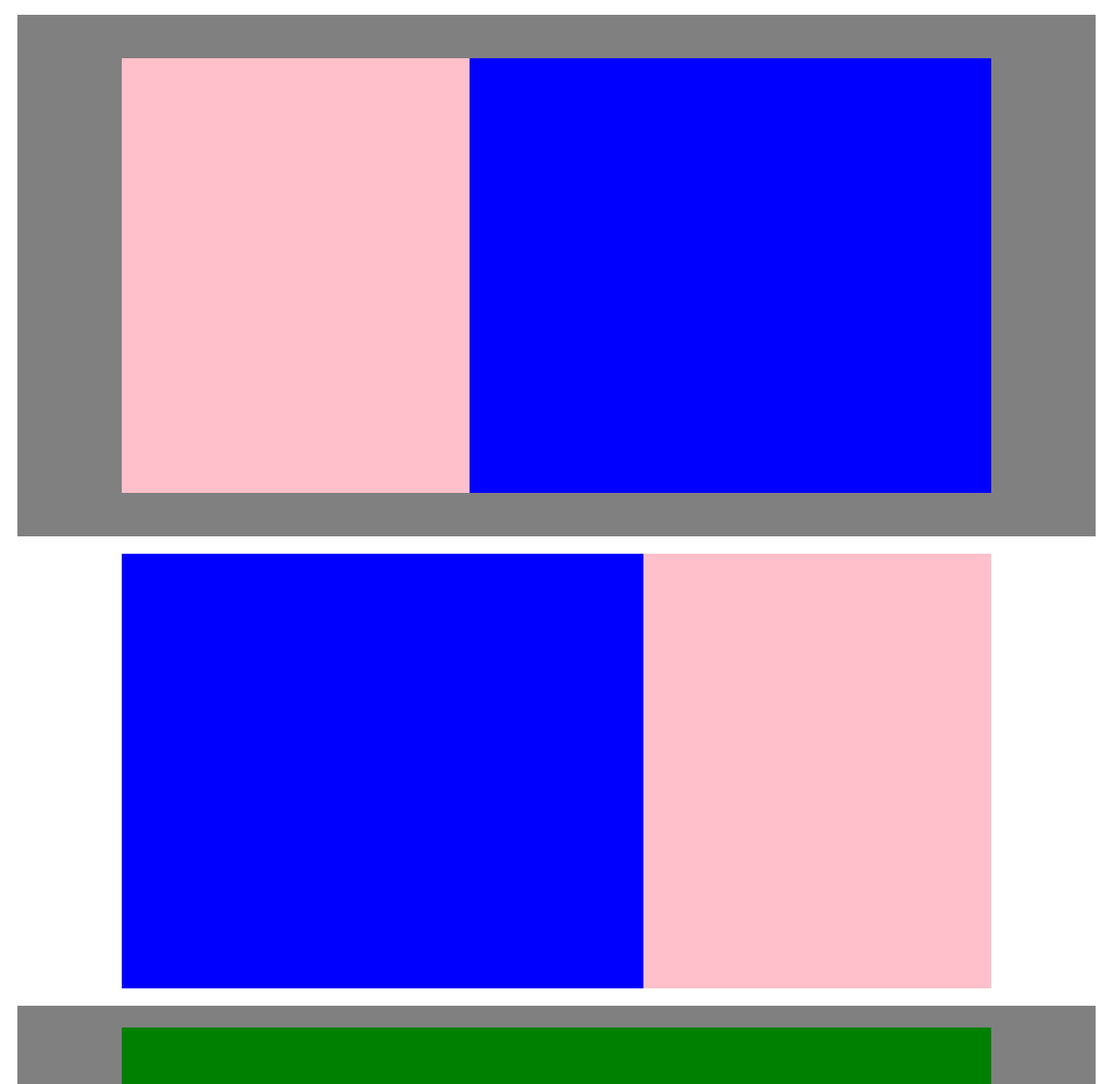
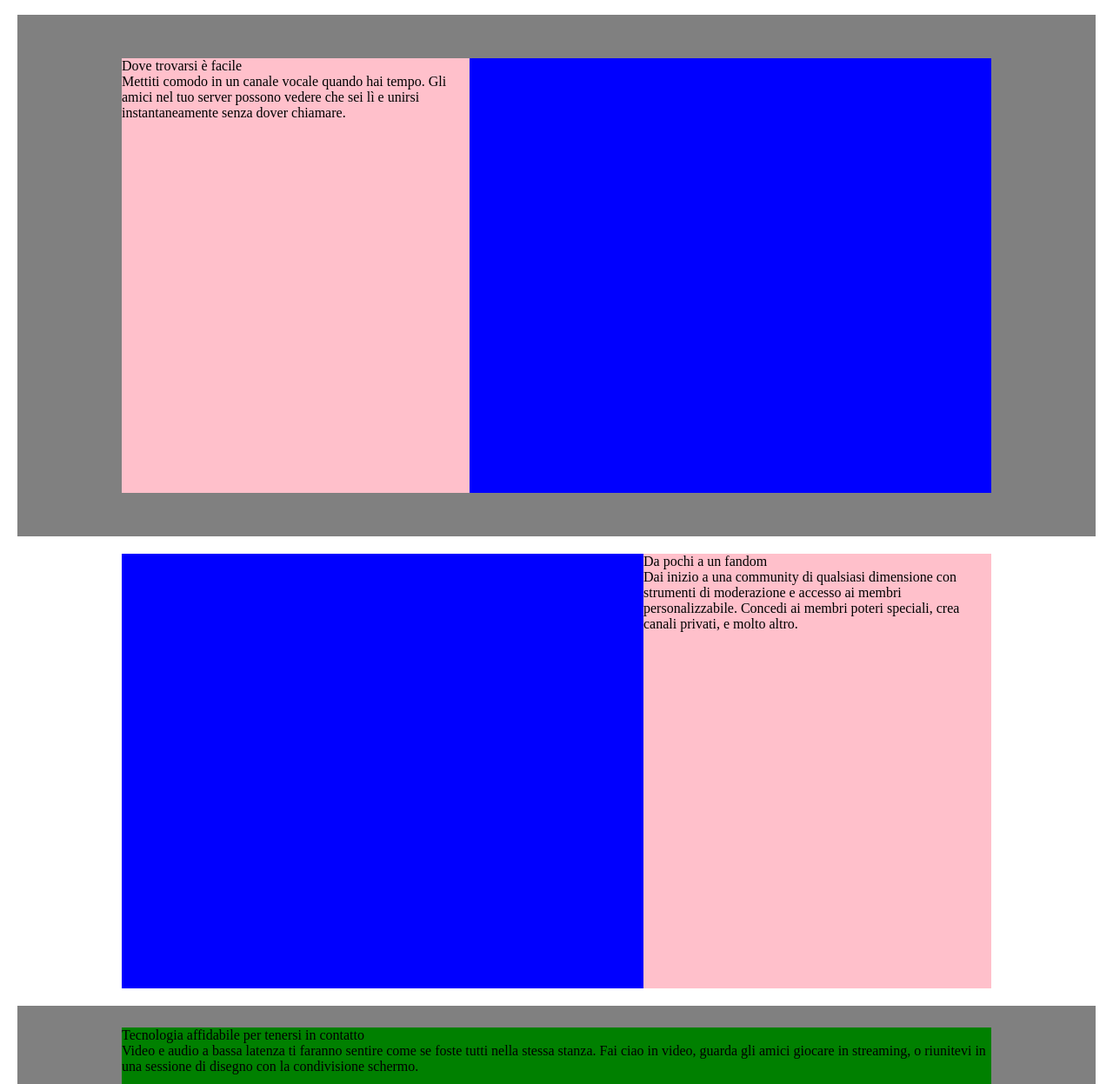
Before and after one commit to donatimar/htmlcss-contenuti-discord-main, a plain HTML site: page index.html in a window 1280 px wide. Shown: the part 1093-2340 px from the top of the page at 87% size. Drawn offline with Linux system fonts and the light colour scheme.

Commit message:
starting main

```diff
--- a/css/style.css
+++ b/css/style.css
@@ -30,7 +30,7 @@
 header {
   flex-direction: column;
   background-image: url("../img/jumbo.png");
-  background-size: cover;
+  background-size: 100%;
   background-repeat: no-repeat;
   background-position: center;
   width: 100%;
--- a/index.html
+++ b/index.html
@@ -48,13 +48,27 @@
       <section>
         <div class="container flex-center">
           <div class="col big-col border"></div>
-          <div class="col small-col border"></div>
+          <div class="col small-col border">
+            <p>Un luogo a invito con tutto lo spazio necessario per parlare</p>
+            <p>
+              I server Discord sono organizzati in canali tematici in cui puoi
+              collaborare, condividere o semplicemente parlare della tua
+              giornata senza intasare una chat di gruppo.
+            </p>
+          </div>
         </div>
       </section>
 
       <section class="bg-grigio">
         <div class="container flex-center">
-          <div class="col small-col border"></div>
+          <div class="col small-col border">
+            <p>Dove trovarsi è facile</p>
+            <p>
+              Mettiti comodo in un canale vocale quando hai tempo. Gli amici nel
+              tuo server possono vedere che sei lì e unirsi instantaneamente
+              senza dover chiamare.
+            </p>
+          </div>
           <div class="col big-col border"></div>
         </div>
       </section>
@@ -62,13 +76,28 @@
       <section>
         <div class="container flex-center">
           <div class="col big-col border"></div>
-          <div class="col small-col border"></div>
+          <div class="col small-col border">
+            <p>Da pochi a un fandom</p>
+            <p>
+              Dai inizio a una community di qualsiasi dimensione con strumenti
+              di moderazione e accesso ai membri personalizzabile. Concedi ai
+              membri poteri speciali, crea canali privati, e molto altro.
+            </p>
+          </div>
         </div>
       </section>
 
       <section class="bg-grigio">
         <div class="container flex-center">
-          <div class="riquadro-verde"></div>
+          <div class="riquadro-verde">
+            <p>Tecnologia affidabile per tenersi in contatto</p>
+            <p>
+              Video e audio a bassa latenza ti faranno sentire come se foste
+              tutti nella stessa stanza. Fai ciao in video, guarda gli amici
+              giocare in streaming, o riunitevi in una sessione di disegno con
+              la condivisione schermo.
+            </p>
+          </div>
         </div>
       </section>
     </main>
```
